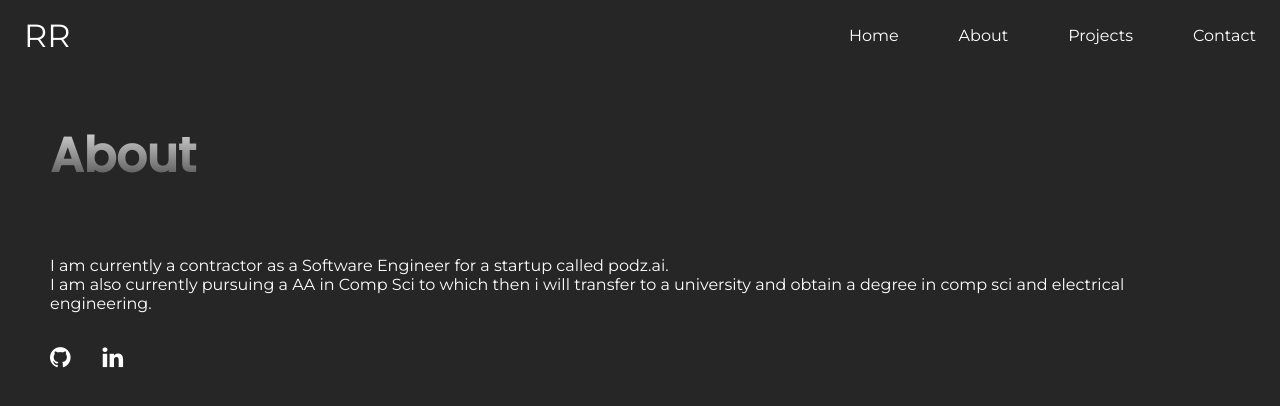
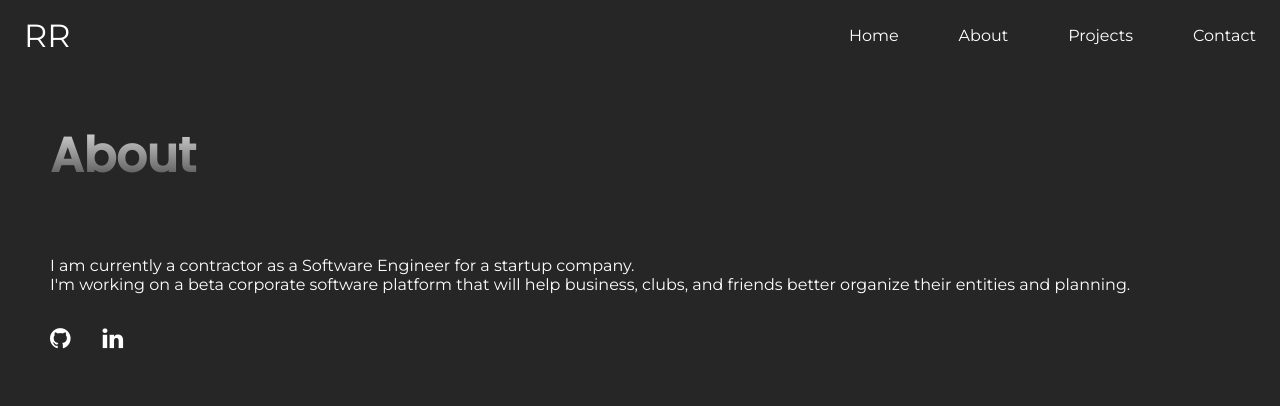
Before and after one commit to ronanscripts/ronann.dev, a plain HTML site: page about.html in a window 1280 px wide. Drawn offline with nearby package versions, Linux system fonts and the light colour scheme.

Commit message:
text changes

```diff
--- a/about.html
+++ b/about.html
@@ -65,8 +65,8 @@
             <div class="image-container">
                 <!--<img class="aboutPhoto" src="images/about/about.jpg" alt="Image failed to load">--> <!--temp removed image-->
             </div>
-            <p class="aboutOne">I am currently a contractor as a Software Engineer for a startup called podz.ai.<br>
-                I am also  currently pursuing a AA in Comp Sci to which then i will transfer to a university and obtain a degree in comp sci and electrical engineering. </p>
+            <p class="aboutOne">I am currently a contractor as a Software Engineer for a startup company.<br>
+            I'm working on a beta corporate software platform that will help business, clubs, and friends better organize their entities and planning.</p>
                 <div class="socialIcons">
                     <a href="https://github.com/ronanscripts" class="fa fa-github"></a>
                     <a href="https://www.linkedin.com/in/ronanrein/" class="fa fa-linkedin"></a>
```
Also changed, not shown: index.html (+2 -2 lines).
